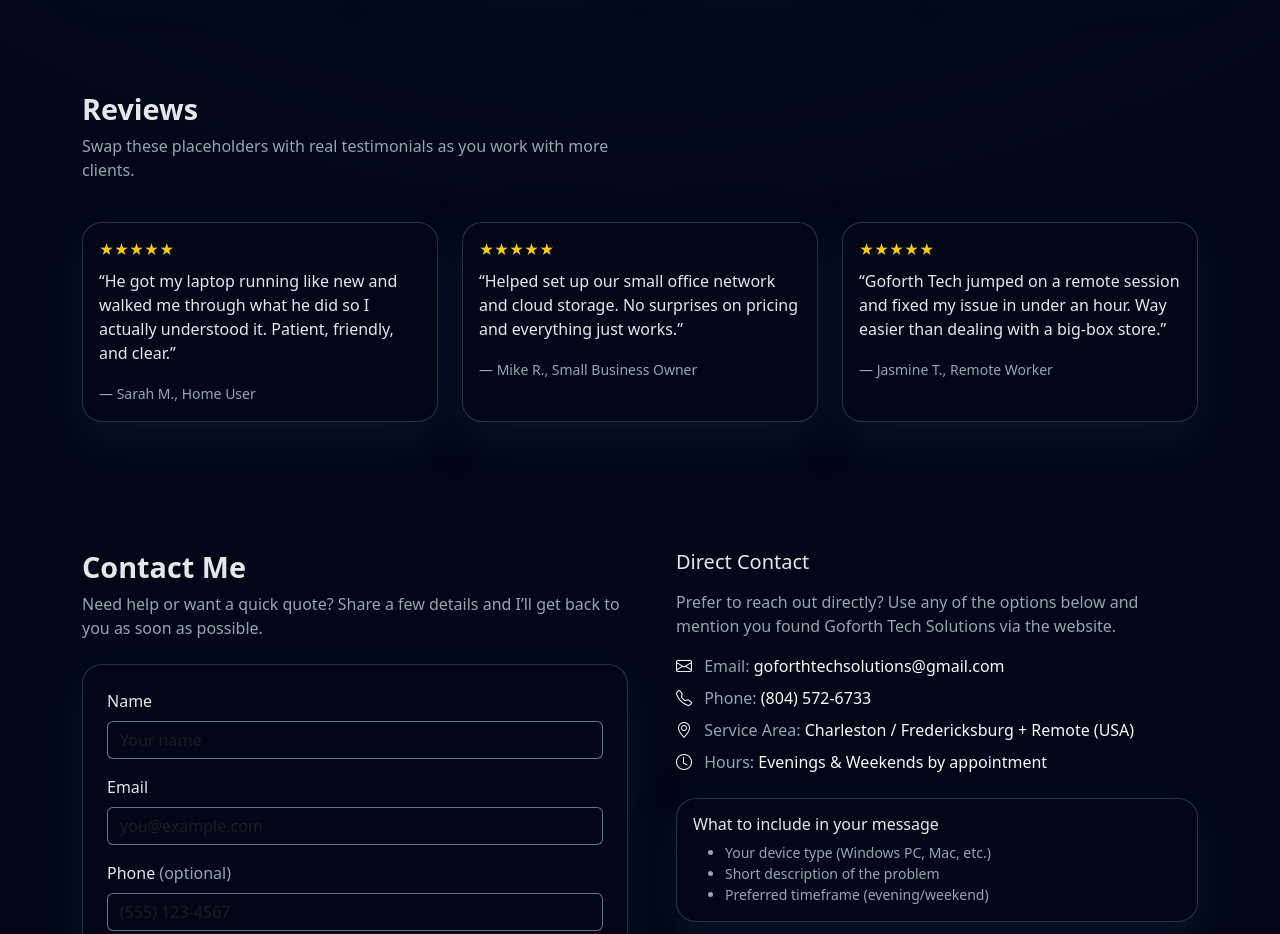
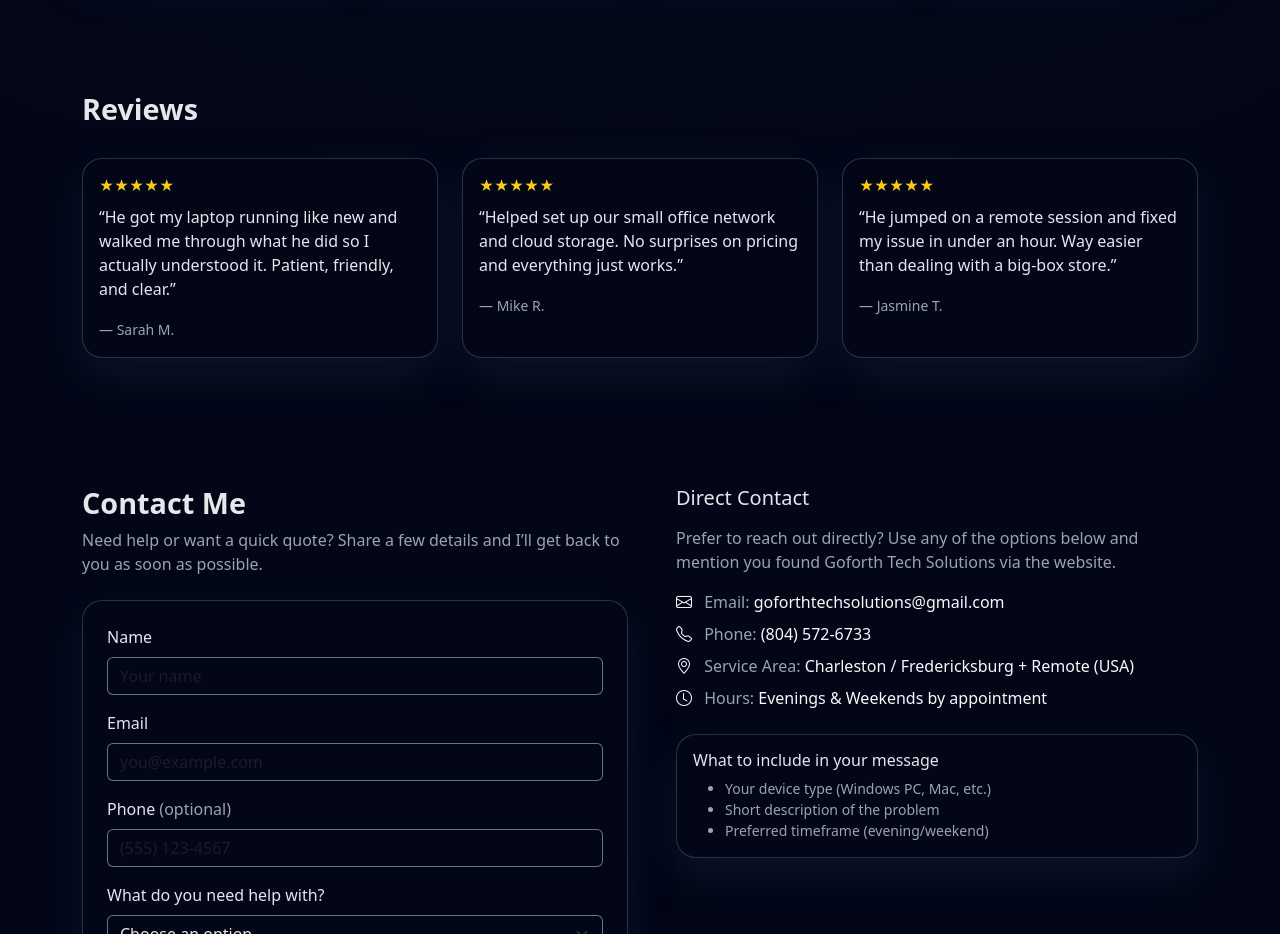
Before and after one commit to GoforthTechSolutions/GoforthTechSolutions, a plain HTML site: page index.html in a window 1280 px wide. Shown: the part 1160-2094 px from the top of the page. Drawn offline with nearby package versions, Linux system fonts and the light colour scheme.

Commit message:
Update index.html
Updated html and sample text

```diff
--- a/index.html
+++ b/index.html
@@ -476,10 +476,6 @@
       <div class="row align-items-end mb-4">
         <div class="col-lg-7">
           <h2 class="section-title mb-2">Reviews</h2>
-          <p class="section-intro">
-            Swap these placeholders with real testimonials as you work with more
-            clients.
-          </p>
         </div>
       </div>
 
@@ -493,7 +489,7 @@
               “He got my laptop running like new and walked me through what he
               did so I actually understood it. Patient, friendly, and clear.”
             </p>
-            <small class="text-muted-soft">— Sarah M., Home User</small>
+            <small class="text-muted-soft">— Sarah M.</small>
           </div>
         </div>
 
@@ -506,7 +502,7 @@
               “Helped set up our small office network and cloud storage. No
               surprises on pricing and everything just works.”
             </p>
-            <small class="text-muted-soft">— Mike R., Small Business Owner</small>
+            <small class="text-muted-soft">— Mike R.</small>
           </div>
         </div>
 
@@ -516,10 +512,10 @@
               ★★★★★
             </div>
             <p class="mb-3">
-              “Goforth Tech jumped on a remote session and fixed my issue in under
+              “He jumped on a remote session and fixed my issue in under
               an hour. Way easier than dealing with a big-box store.”
             </p>
-            <small class="text-muted-soft">— Jasmine T., Remote Worker</small>
+            <small class="text-muted-soft">— Jasmine T.</small>
           </div>
         </div>
       </div>
@@ -605,7 +601,6 @@
                   placeholder="Tell me a bit more about the issue or project."
                 ></textarea>
               </div>
-              <input type="hidden" name="_redirect" value="https://www.google.com">
               <button
                 type="submit"
                 class="btn btn-gradient btn-pill w-100"
```
